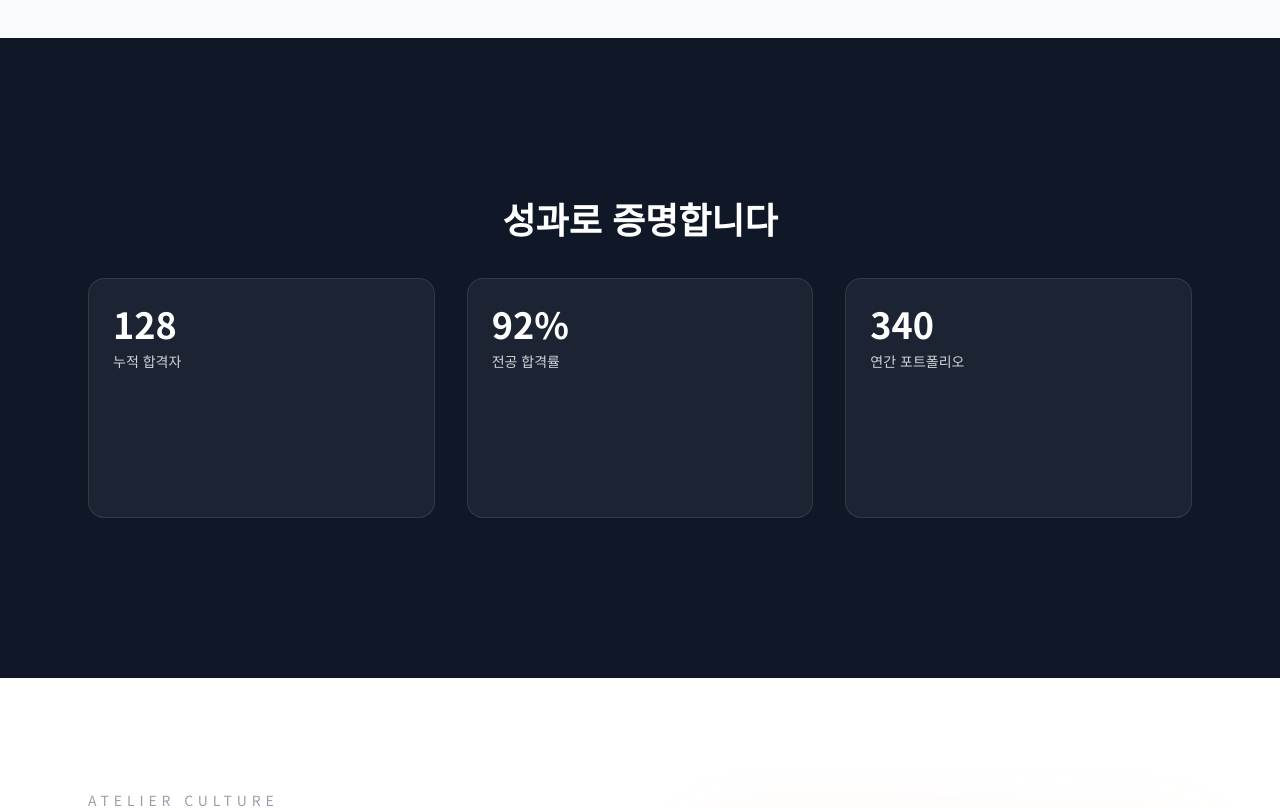
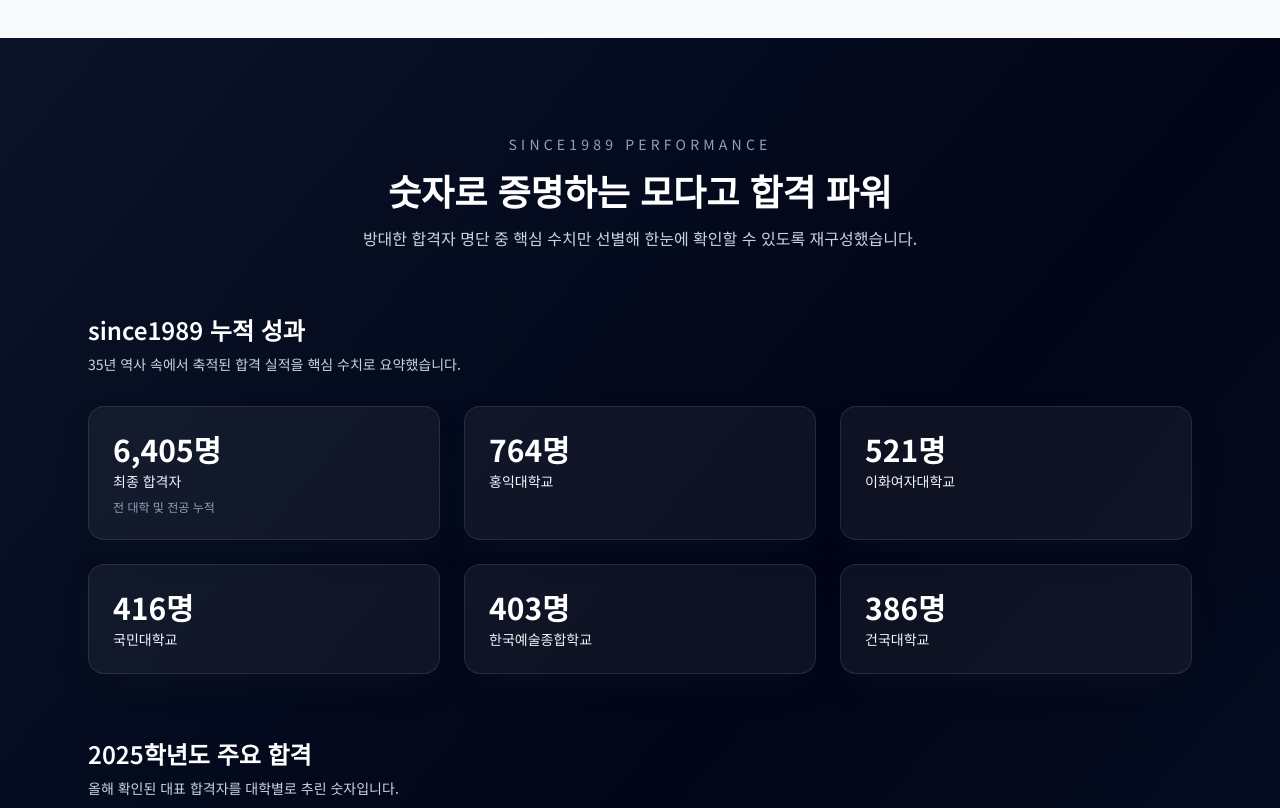
Before and after one commit to gyhan0223/modago, a Next.js app: page / in a window 1280 px wide. Shown: the part 1600-2408 px from the top of the page. Built offline with nearby package versions, Linux system fonts and the light colour scheme.

Commit message:
refactor: rebuild stats counter with 2025 highlights

```diff
--- a/src/components/StatsCounter.tsx
+++ b/src/components/StatsCounter.tsx
@@ -1,73 +1,153 @@
-// src/components/StatsCounter.tsx
 "use client";
-import { motion, animate, useMotionValue } from "framer-motion";
-import { useEffect, useRef, useState } from "react";
-import { useScroll } from "framer-motion";
+
+import { motion, animate, useInView, useMotionValue } from "framer-motion";
+import { useEffect, useMemo, useRef, useState } from "react";
+
+type Stat = {
+  label: string;
+  value: number;
+  suffix?: string;
+  helper?: string;
+};
 
 function Counter({ to, run }: { to: number; run: boolean }) {
   const mv = useMotionValue(0);
+  const [val, setVal] = useState(0);
+
   useEffect(() => {
     if (!run) return;
-    const controls = animate(mv, to, { duration: 1.0, ease: "easeOut" });
+    const controls = animate(mv, to, { duration: 1.2, ease: "easeOut" });
     return () => controls.stop();
-  }, [run, to, mv]);
-  const [val, setVal] = useState(0);
-  useEffect(() => mv.on("change", (v) => setVal(Math.floor(v))), [mv]);
+  }, [mv, run, to]);
+
+  useEffect(() => mv.on("change", (v) => setVal(Math.round(v))), [mv]);
+
   return <span>{val.toLocaleString()}</span>;
 }
 
 export default function StatsCounter() {
-  const stats = [
-    { label: "누적 합격자", value: 128, suffix: "" },
-    { label: "전공 합격률", value: 92, suffix: "%" },
-    { label: "연간 포트폴리오", value: 340, suffix: "" },
-    // 필요하면 여기 더 추가
-  ];
+  const sectionRef = useRef<HTMLElement>(null);
+  const inView = useInView(sectionRef, { once: true, amount: 0.2 });
 
-  // 섹션 스크롤 진행도에 따라 '보여줄 개수'를 늘림
-  const ref = useRef<HTMLDivElement>(null);
-  const { scrollYProgress } = useScroll({
-    target: ref,
-    offset: ["start 80%", "end 20%"], // 섹션 상하 여백 안에서 진행도 계산
-  });
-  const [showCount, setShowCount] = useState(0);
-
-  useEffect(() => {
-    const unsub = scrollYProgress.on("change", (v) => {
-      // 진행도(0~1)에 따라 0~stats.length 로 선형 매핑
-      const next = Math.min(stats.length, Math.ceil(v * stats.length));
-      setShowCount(next);
-    });
-    return () => unsub();
-  }, [scrollYProgress, stats.length]);
+  const sections = useMemo(
+    () => [
+      {
+        title: "since1989 누적 성과",
+        description:
+          "35년 역사 속에서 축적된 합격 실적을 핵심 수치로 요약했습니다.",
+        stats: [
+          {
+            label: "최종 합격자",
+            value: 6405,
+            suffix: "명",
+            helper: "전 대학 및 전공 누적",
+          },
+          { label: "홍익대학교", value: 764, suffix: "명" },
+          { label: "이화여자대학교", value: 521, suffix: "명" },
+          { label: "국민대학교", value: 416, suffix: "명" },
+          { label: "한국예술종합학교", value: 403, suffix: "명" },
+          { label: "건국대학교", value: 386, suffix: "명" },
+        ] satisfies Stat[],
+      },
+      {
+        title: "2025학년도 주요 합격",
+        description:
+          "올해 확인된 대표 합격자를 대학별로 추린 숫자입니다.",
+        stats: [
+          { label: "건국대학교", value: 43, suffix: "명" },
+          { label: "홍익대학교", value: 25, suffix: "명" },
+          { label: "국민대학교", value: 25, suffix: "명" },
+          { label: "서울과학기술대학교", value: 24, suffix: "명" },
+          { label: "이화여자대학교", value: 13, suffix: "명" },
+          { label: "호서대학교", value: 13, suffix: "명" },
+        ] satisfies Stat[],
+      },
+      {
+        title: "주요 사립대 합격 네트워크",
+        description:
+          "디자인·예술 계열 상위권 대학에서 쌓아 온 신뢰를 보여줍니다.",
+        stats: [
+          { label: "서울대학교", value: 247, suffix: "명" },
+          { label: "연세대학교", value: 41, suffix: "명" },
+          { label: "고려대학교", value: 79, suffix: "명" },
+          { label: "성균관대학교", value: 71, suffix: "명" },
+          { label: "한양대학교", value: 113, suffix: "명" },
+          { label: "중앙대학교", value: 136, suffix: "명" },
+        ] satisfies Stat[],
+      },
+    ],
+    []
+  );
 
   return (
-    <section ref={ref} className="py-[20vh] bg-gray-900 text-white">
-      <div className="max-w-6xl mx-auto px-6">
-        <h2 className="text-3xl md:text-4xl font-bold text-center">
-          성과로 증명합니다
-        </h2>
+    <section
+      ref={sectionRef}
+      className="relative py-24 bg-slate-950 text-white overflow-hidden"
+    >
+      <div className="absolute inset-0 bg-gradient-to-br from-slate-900/80 via-slate-950 to-slate-900/80" />
+      <div className="relative max-w-6xl mx-auto px-6">
+        <div className="text-center max-w-2xl mx-auto">
+          <p className="text-sm uppercase tracking-[0.3em] text-slate-400">
+            since1989 Performance
+          </p>
+          <h2 className="mt-4 text-3xl md:text-4xl font-semibold">
+            숫자로 증명하는 모다고 합격 파워
+          </h2>
+          <p className="mt-4 text-base text-slate-300">
+            방대한 합격자 명단 중 핵심 수치만 선별해 한눈에 확인할 수 있도록
+            재구성했습니다.
+          </p>
+        </div>
 
-        {/* 섹션 자체를 조금 길게 만들어 스크롤 여유 확보 */}
-        <div className="mt-10 grid grid-cols-1 md:grid-cols-3 gap-8 min-h-[30vh]">
-          {stats.map((s, i) => {
-            const visible = i < showCount; // 지금까지 스크롤한 만큼만 보이게
-            return (
-              <motion.div
-                key={s.label}
-                initial={{ opacity: 0, y: 24 }}
-                animate={visible ? { opacity: 1, y: 0 } : { opacity: 0, y: 24 }}
-                transition={{ duration: 0.5, ease: "easeOut" }}
-                className="p-6 rounded-2xl bg-white/5 border border-white/10"
-              >
-                <div className="text-4xl font-extrabold">
-                  <Counter to={s.value} run={visible} />
-                  {s.suffix}
+        <div className="mt-16 space-y-16">
+          {sections.map((section, sectionIndex) => (
+            <div key={section.title}>
+              <div className="flex flex-col md:flex-row md:items-end md:justify-between gap-6">
+                <div>
+                  <h3 className="text-2xl font-semibold">{section.title}</h3>
+                  <p className="mt-2 text-sm text-slate-300">
+                    {section.description}
+                  </p>
                 </div>
-                <div className="mt-2 text-sm opacity-80">{s.label}</div>
-              </motion.div>
-            );
-          })}
+              </div>
+
+              <div className="mt-8 grid grid-cols-1 sm:grid-cols-2 lg:grid-cols-3 gap-6">
+                {section.stats.map((stat, index) => (
+                  <motion.article
+                    key={stat.label}
+                    initial={{ opacity: 0, y: 24 }}
+                    animate={
+                      inView
+                        ? {
+                            opacity: 1,
+                            y: 0,
+                            transition: {
+                              delay: sectionIndex * 0.2 + index * 0.05,
+                              duration: 0.6,
+                              ease: "easeOut",
+                            },
+                          }
+                        : { opacity: 0, y: 24 }
+                    }
+                    className="rounded-2xl border border-white/10 bg-white/5 p-6 shadow-[0_15px_35px_-15px_rgba(15,23,42,0.6)]"
+                  >
+                    <div className="text-3xl font-bold">
+                      <Counter to={stat.value} run={inView} />
+                      {stat.suffix}
+                    </div>
+                    <div className="mt-1 text-sm font-medium text-slate-100">
+                      {stat.label}
+                    </div>
+                    {stat.helper ? (
+                      <p className="mt-2 text-xs text-slate-400">
+                        {stat.helper}
+                      </p>
+                    ) : null}
+                  </motion.article>
+                ))}
+              </div>
+            </div>
+          ))}
         </div>
       </div>
     </section>
```
